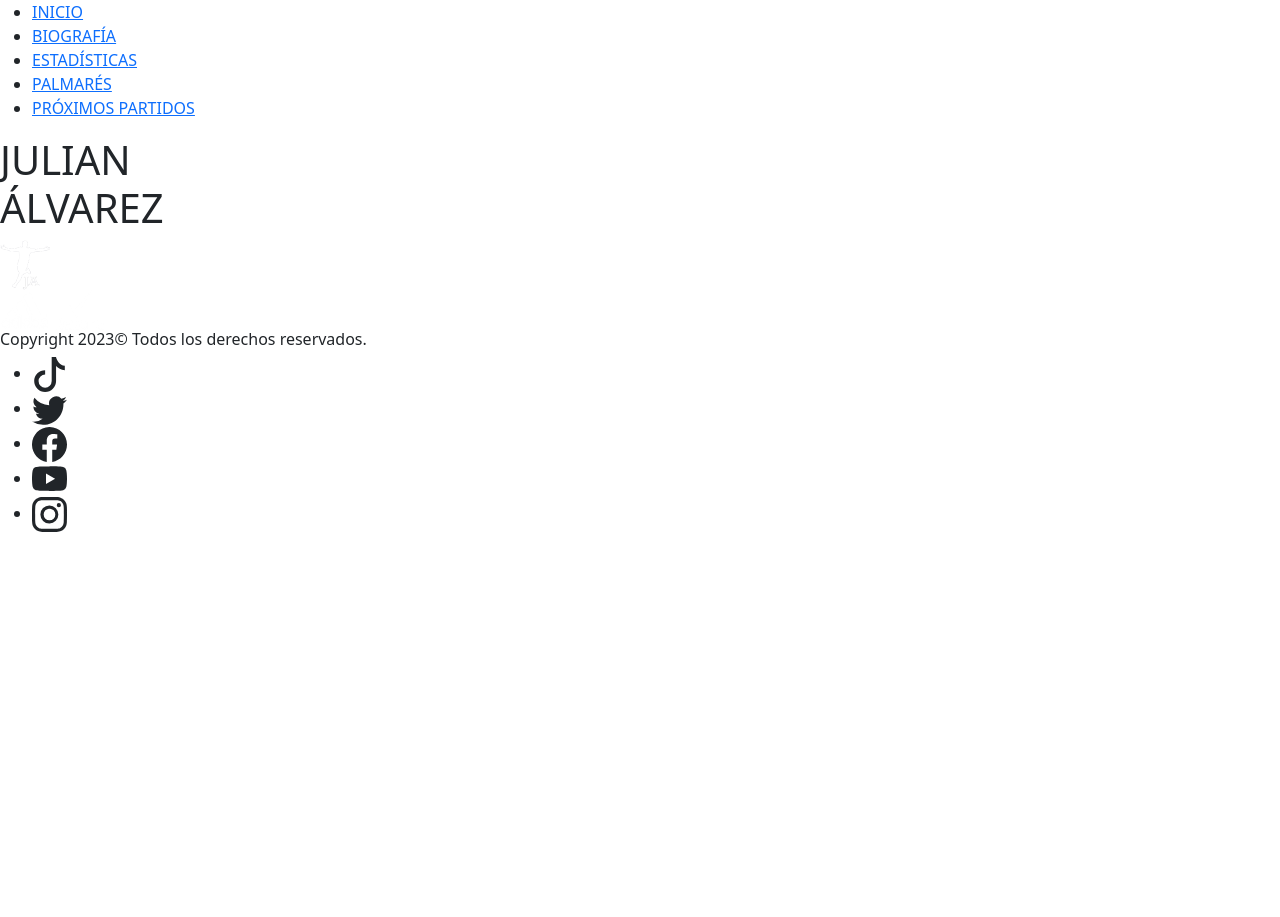
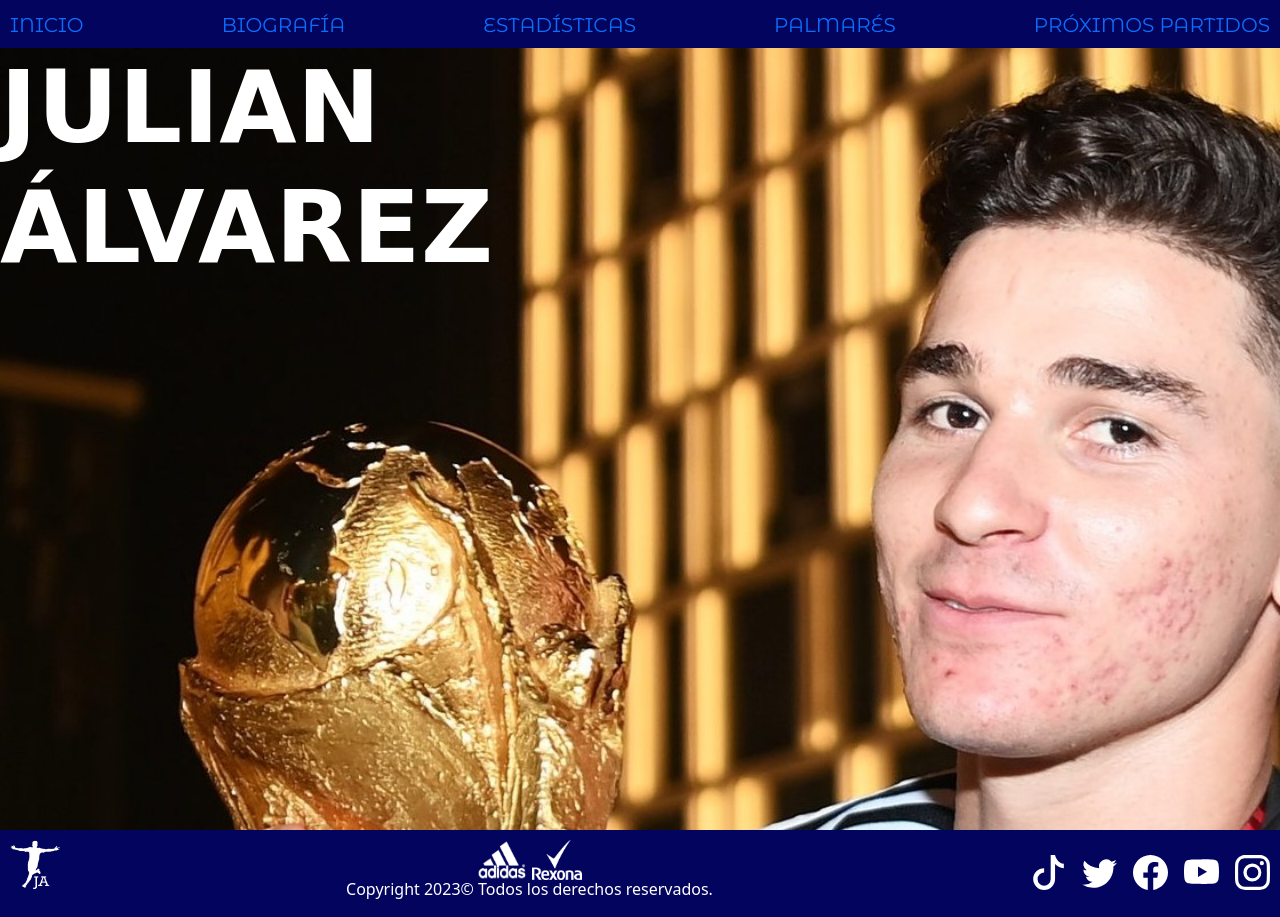
Before and after one commit to EduGAnzardi/julianalvarez, a plain HTML site: page index.html in a window 1280 px wide. Before the commit the page ends 800 px from the top, so only its background shows below. Drawn offline with nearby package versions, Linux system fonts and the light colour scheme; a web font is replaced by a local one.

Commit message:
acomode ruta a css

```diff
--- a/index.html
+++ b/index.html
@@ -4,7 +4,7 @@
     <meta charset="UTF-8">
     <meta name="viewport" content="width=device-width, initial-scale=1.0">
     <title>Julian Alvarez</title>
-    <link rel="stylesheet" href="../pag web/css/styls.css">
+    <link rel="stylesheet" href="./css/styls.css">
     <link rel="shortcut icon" href="./img/figurajulian1.png" type="image/x-icon">
     <link href="https://cdn.jsdelivr.net/npm/bootstrap@5.3.1/dist/css/bootstrap.min.css" rel="stylesheet" integrity="sha384-4bw+/aepP/YC94hEpVNVgiZdgIC5+VKNBQNGCHeKRQN+PtmoHDEXuppvnDJzQIu9" crossorigin="anonymous">
 
```
